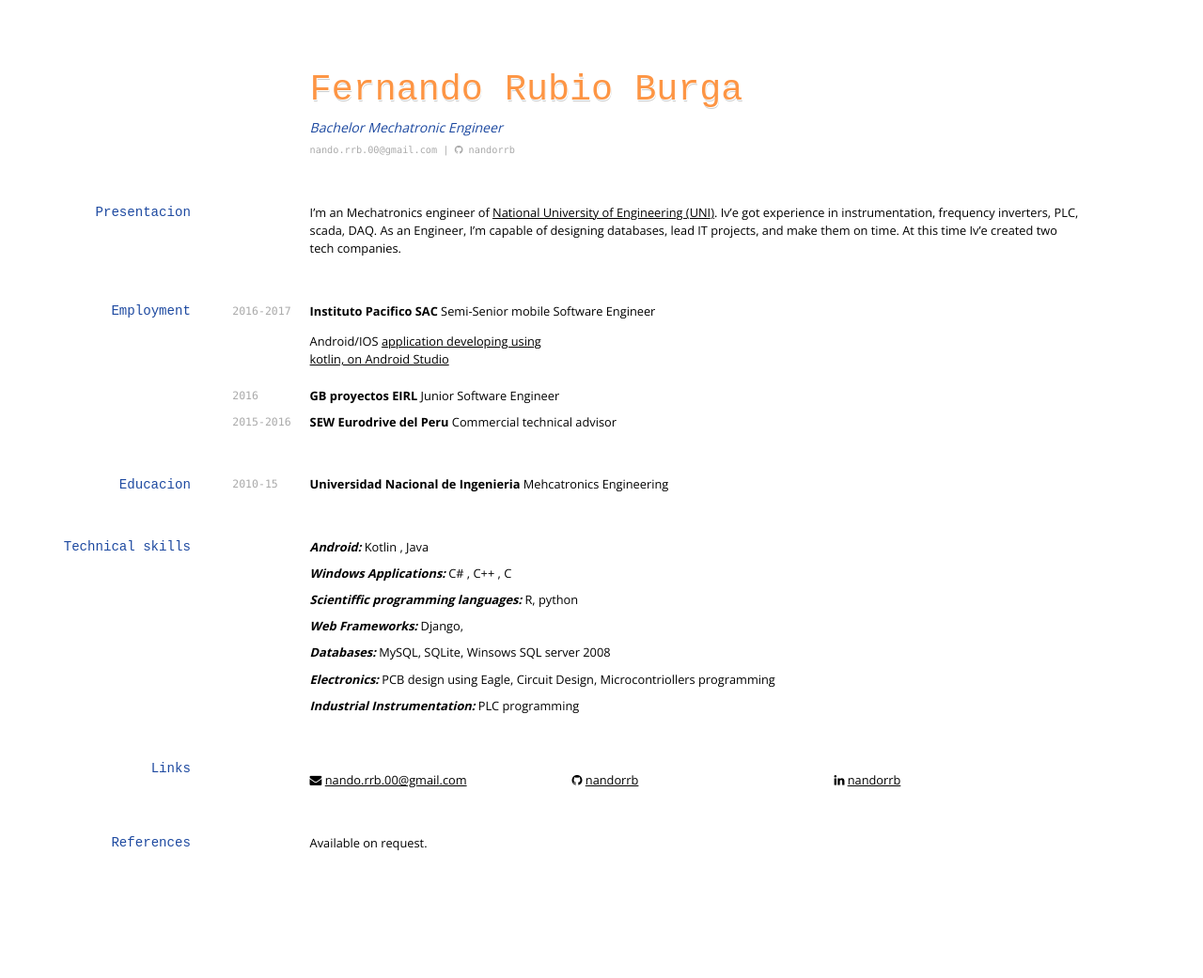
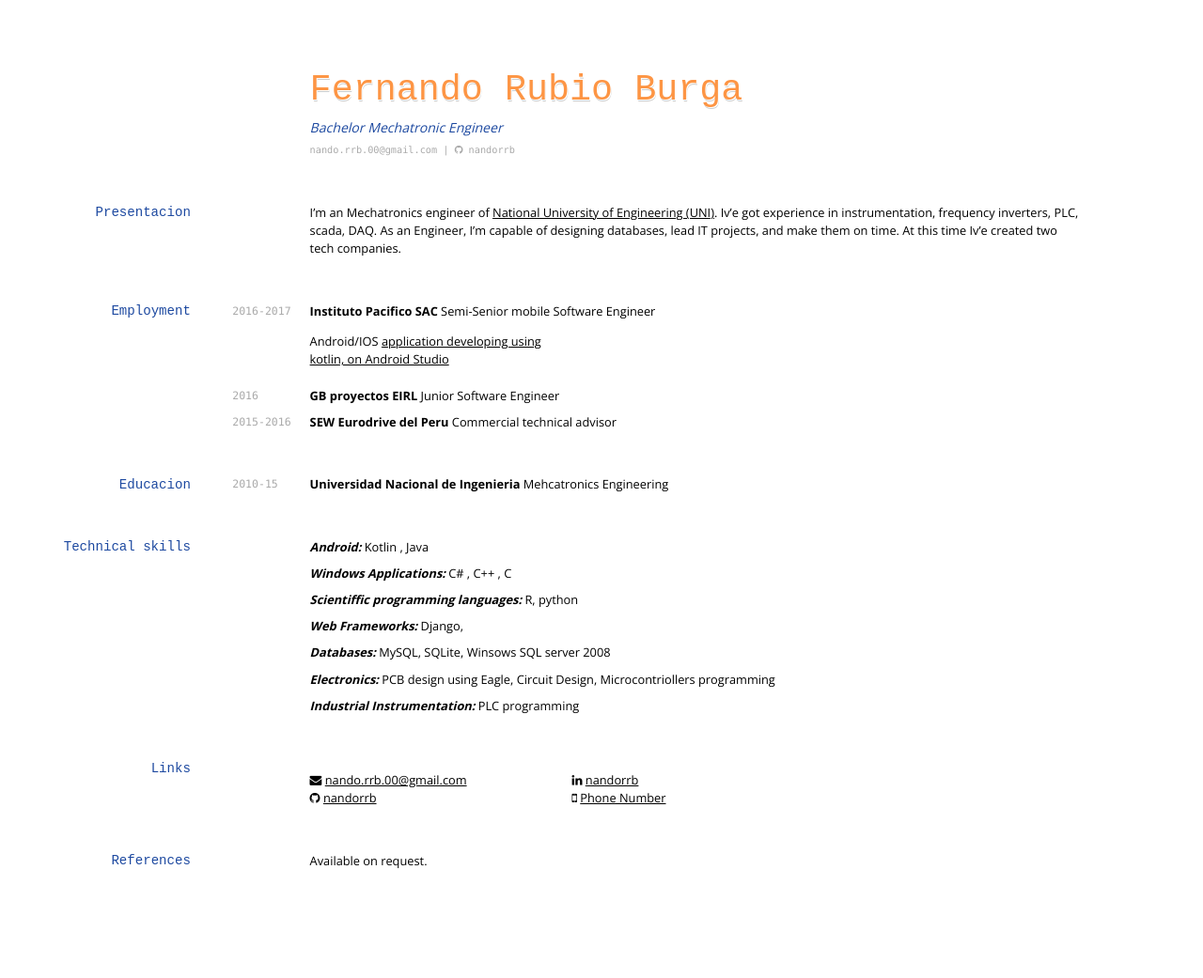
Before and after one commit to nandorrb/about, a Jekyll site: the page built from index.md, in a window 1280 px wide. Shown: the whole page at 94% size. Built offline with Jekyll 4.4.1, drawn with Linux system fonts in a browser that asks for light colours; nearby versions of some CDN libraries.

Commit message:
Create index.md

```diff
--- a/index.md
+++ b/index.md
@@ -59,6 +59,7 @@ __Universidad Nacional de Ingenieria__ Mehcatronics Engineering
 * <i class="fa fa-envelope"></i> <a href="mailto:nando.rrb.00@gmail.com">nando.rrb.00@gmail.com</a><br />
 * <i class="fa fa-github"></i> <a href="http://github.com/nandorrb">nandorrb</a><br />
 * <i class="fa fa-linkedin"></i> <a href="https://pe.linkedin.com/in/fernando-rubio">nandorrb</a><br />
+* <i class="fa fa-mobile"></i> <a href="+51 964484111">Phone Number</a><br />
 
 ## References
 
```
